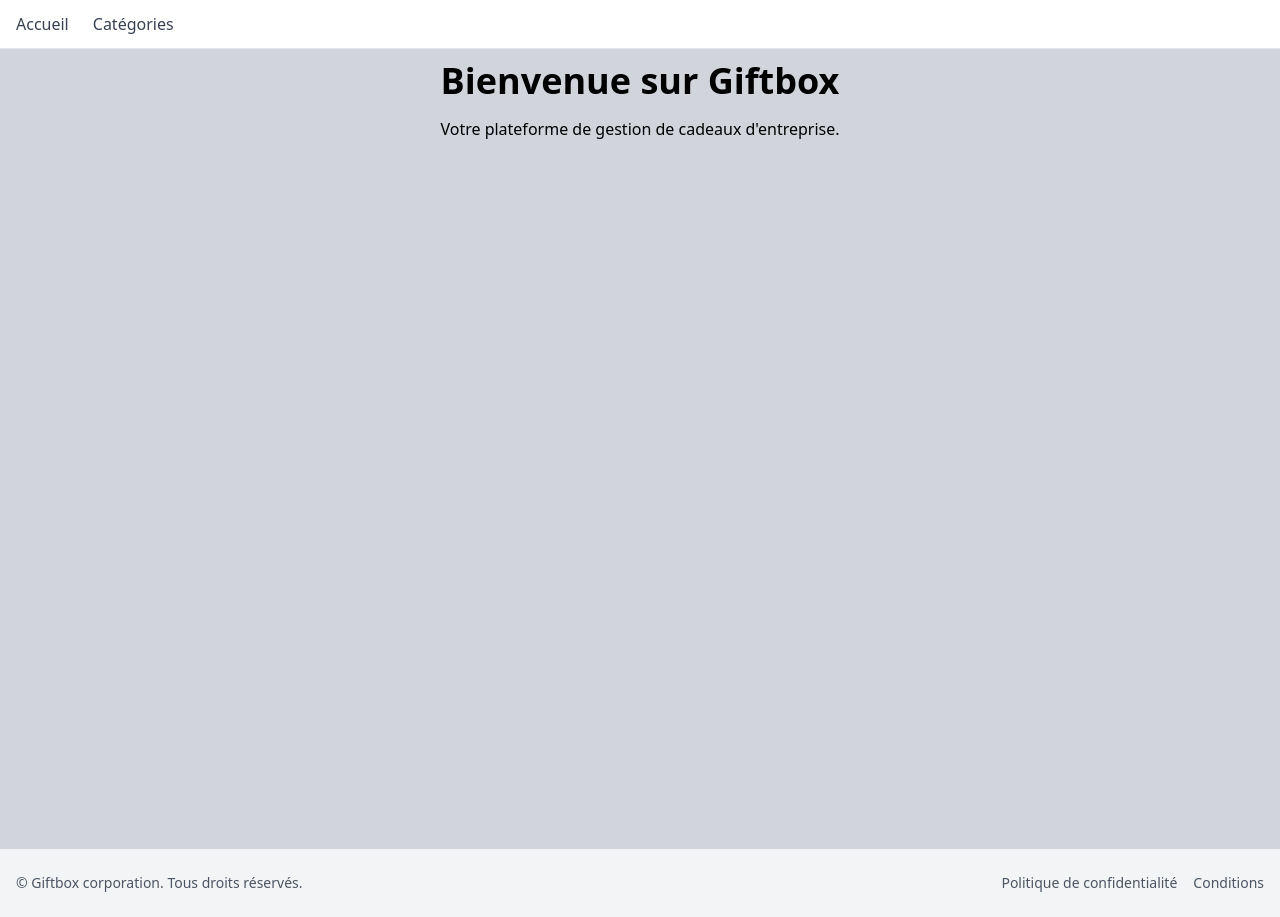
After one commit to ClemtMe/giftbox, a PHP site: template gift.appli/src/views/pages/ViewAccueil.twig in a window 1280 px wide. The commit adds this page. Run offline with PHP 8.4, Linux system fonts and the light colour scheme; the template is opened without the code that fills it, so the values that code supplies are empty; some libraries are stand-ins or nearby versions.

Commit message:
Style des catégories

```diff
--- a/gift.appli/src/conf/routes.php
+++ b/gift.appli/src/conf/routes.php
@@ -10,8 +10,8 @@ use Psr\Http\Message\ServerRequestInterface as Request;
 return function (Slim\App $app) {
     // Page d'accueil
     $app->get('[/]', function (Request $request, Response $response) {
-        $response->getBody()->write("Bienvenue sur la page d'accueil !");
-        return $response;
+        $view = \Slim\Views\Twig::fromRequest($request);
+        return $view->render($response, 'pages/ViewAccueil.twig');
     })->setName('home');
 
     // Toutes les catégories
--- a/gift.appli/src/views/Base.twig
+++ b/gift.appli/src/views/Base.twig
@@ -1,5 +1,5 @@
 <!DOCTYPE html>
-<html>
+<html lang="fr">
 <head>
     <title>{% block title %}Giftbox{% endblock %}</title>
     <meta charset="UTF-8">
@@ -9,7 +9,7 @@
 </head>
 <body>
     {% include 'components/NavBar.twig' %}
-    <main class="min-h-full bg-gray-300">
+    <main class="bg-gray-300 p-3 min-h-screen">
         {% block content %}{% endblock %}
     </main>
     {% include 'components/Footer.twig' %}
--- a/gift.appli/src/views/components/Footer.twig
+++ b/gift.appli/src/views/components/Footer.twig
@@ -1,4 +1,4 @@
-<footer class="bg-gray-100 text-gray-600 text-sm mt-3">
+<footer class="bg-gray-100 text-gray-600 text-sm">
     <div class="container mx-auto px-4 py-6 flex flex-col md:flex-row justify-between items-center">
         <p>&copy; Giftbox corporation. Tous droits réservés.</p>
         <div class="flex space-x-4 mt-2 md:mt-0">
--- a/gift.appli/src/views/components/NavBar.twig
+++ b/gift.appli/src/views/components/NavBar.twig
@@ -1,4 +1,4 @@
-<nav class="bg-white border-b border-gray-200 px-4 py-3 mb-3 shadow-md">
+<nav class="bg-white border-b border-gray-200 px-4 py-3 shadow-md">
     <ul class="hidden md:flex space-x-6 text-gray-700 font-medium">
         <li class="hover:text-blue-500"><a href="{{ url_for('home') }}">Accueil</a></li>
         <li class="hover:text-blue-500"><a href="{{ url_for('categories') }}">Catégories</a></li>
--- /dev/null
+++ b/gift.appli/src/views/pages/ViewAccueil.twig
@@ -0,0 +1,6 @@
+{% extends 'Base.twig' %}
+
+{% block content %}
+    <h1 class="text-4xl font-bold text-center">Bienvenue sur Giftbox</h1>
+    <p class="text-center mt-4">Votre plateforme de gestion de cadeaux d'entreprise.</p>
+{% endblock %}
--- a/gift.appli/src/views/pages/ViewCategories.twig
+++ b/gift.appli/src/views/pages/ViewCategories.twig
@@ -3,10 +3,10 @@
 {% block title %}Les catégories{% endblock %}
 
 {% block content %}
-    <h1>Les categories</h1>
-    <ul>
+    <h1 class="text-4xl font-bold text-center pb-3">Les categories</h1>
+    <ul class="text-center">
         {% for cat in categories %}
-            <li>
+            <li class="block px-4 py-2 rounded-md text-gray-700 hover:bg-gray-100 hover:text-blue-500">
                 <a href="{{ url_for('categorie', {'id': cat.id}) }}">{{ cat.libelle }}</a>
             </li>
         {% endfor %}
```
Also changed, not shown: gift.appli/src/views/pages/ViewCategorie.twig (+3 -4 lines).
